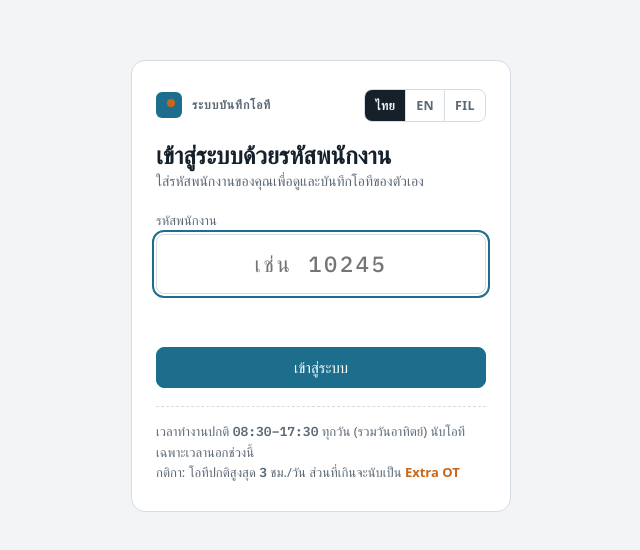
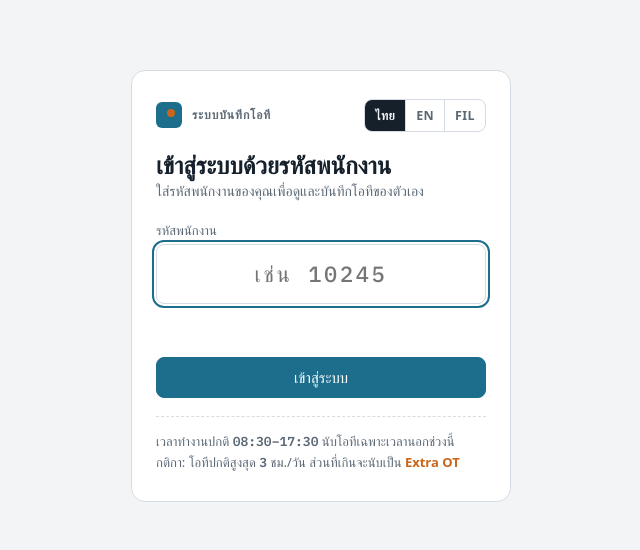
Before and after one commit to panyakorn1026/otcalendar, a plain HTML site: page index.html in a window 1280 px wide. Shown: the part 106-656 px from the top of the page, without its empty margins (319-959 px from the left). Drawn offline with Linux system fonts and the light colour scheme; a web font is replaced by a local one.

Commit message:
Update index.html

```diff
--- a/index.html
+++ b/index.html
@@ -274,7 +274,7 @@ header.top{display:flex;flex-wrap:wrap;align-items:center;justify-content:space-
       appName:"ระบบบันทึกโอที", loginTitle:"เข้าสู่ระบบด้วยรหัสพนักงาน", loginSub:"ใส่รหัสพนักงานของคุณเพื่อดูและบันทึกโอทีของตัวเอง",
       empCode:"รหัสพนักงาน", empCodePh:"เช่น 10245", empName:"ชื่อ-นามสกุล (ครั้งแรกเท่านั้น)", empNamePh:"ชื่อที่จะแสดงในระบบ",
       login:"เข้าสู่ระบบ", register:"ลงทะเบียนและเข้าสู่ระบบ",
-      ruleNote:'เวลาทำงานปกติ <b class="num">08:30–17:30</b> ทุกวัน (รวมวันอาทิตย์) นับโอทีเฉพาะเวลานอกช่วงนี้<br>กติกา: โอทีปกติสูงสุด <b class="num">3</b> ชม./วัน ส่วนที่เกินจะนับเป็น <b style="color:var(--ex)">Extra OT</b>',
+      ruleNote:'เวลาทำงานปกติ <b class="num">08:30–17:30</b> นับโอทีเฉพาะเวลานอกช่วงนี้<br>กติกา: โอทีปกติสูงสุด <b class="num">3</b> ชม./วัน ส่วนที่เกินจะนับเป็น <b style="color:var(--ex)">Extra OT</b>',
       errShort:"รหัสพนักงานต้องมีอย่างน้อย 3 ตัว (ตัวอักษรอังกฤษหรือตัวเลข)", errNew:"ยังไม่พบรหัสนี้ในระบบ ใส่ชื่อเพื่อลงทะเบียนครั้งแรก",
       errName:"กรุณาใส่ชื่อ-นามสกุล", errConn:"เชื่อมต่อระบบไม่สำเร็จ ลองใหม่อีกครั้ง",
       subWork:"เวลาทำงานปกติ 08:30–17:30", subAdmin:"ผู้ดูแล · ดูปฏิทิน วันหยุด และดาวน์โหลดข้อมูล", employee:"พนักงาน", logout:"ออกจากระบบ",
@@ -285,7 +285,7 @@ header.top{display:flex;flex-wrap:wrap;align-items:center;justify-content:space-
       csvId:"รหัสพนักงาน", csvName:"ชื่อ-นามสกุล", csvSummary:"สรุปรายคน", csvDays:"จำนวนวัน", csvHours:"ชั่วโมงรวม", fileAll:"OT_ทุกคน", fileTo:"ถึง",
       recordOt:"บันทึกโอที", start:"เวลาเริ่ม (24 ชม.)", end:"เวลาเลิก (24 ชม.)", startH:"ชั่วโมงเริ่ม", startM:"นาทีเริ่ม", endH:"ชั่วโมงเลิก", endM:"นาทีเลิก",
       hours:"ชั่วโมงรวม", note:"หมายเหตุ / งานที่ทำ", notePh:"เช่น เคลียร์ออเดอร์ไลน์ 2",
-      hint:"นับโอทีเฉพาะเวลานอก 08:30–17:30 ทุกวัน รวมวันอาทิตย์ · เลือกวันอื่นได้จากปฏิทินด้านล่าง",
+      hint:"นับโอทีเฉพาะเวลานอก 08:30–17:30 · เลือกวันอื่นได้จากปฏิทินด้านล่าง",
       del:"ลบรายการ", save:"บันทึก", sumTitle:"สรุปรอบโอที", otHrs:"OT (ชม.)", exHrs:"Extra (ชม.)", otDays:"วันที่มีโอที",
       prev:"เดือนก่อนหน้า", next:"เดือนถัดไป", today:"วันนี้", lgOt:"OT (สูงสุด 3 ชม.)", lgEx:"Extra OT (ส่วนเกิน 3 ชม.)", lgHol:"วันหยุดบริษัท",
       holTag:"วันหยุดบริษัท: {h}", edDate:"วัน{dow}ที่ {d} {m} {y}", ariaOt:"โอที {h} ชั่วโมง",
@@ -435,7 +435,7 @@ header.top{display:flex;flex-wrap:wrap;align-items:center;justify-content:space-
     const [ah,am]=a.split(":").map(Number), [bh,bm]=b.split(":").map(Number);
     const s0 = ah*60+am; let e0 = bh*60+bm; if (e0<=s0) e0 += 24*60; // ข้ามเที่ยงคืน
     let m = e0 - s0;
-    // ไม่นับช่วงเวลาทำงานปกติ 08:30–17:30 ทุกวัน รวมวันอาทิตย์
+    // ไม่นับช่วงเวลาทำงานปกติ 08:30–17:30
     for (const off of [0, 24*60]) m -= Math.max(0, Math.min(e0, WORK_END+off) - Math.max(s0, WORK_START+off));
     return Math.max(0, Math.round(m/30)/2); // ปัดทีละครึ่งชั่วโมง
   }
```
